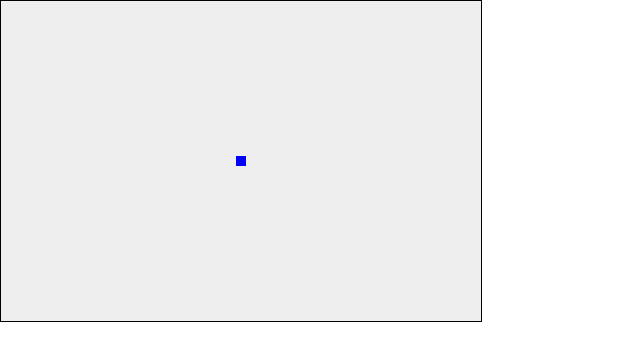
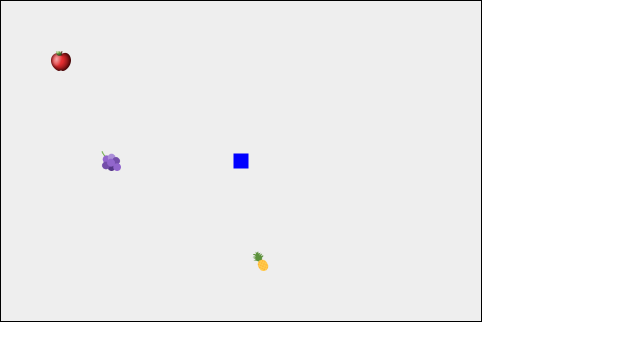
Before and after one commit to BigRigStig/Apple-Farmer, a plain HTML site: page index.html in a window 1280 px wide. Shown: the whole page, without its empty margins (0-640 px from the left). Drawn offline with Linux system fonts and the light colour scheme.

Commit message:
Add files via upload
Now has 3 fruit spawning

```diff
--- a/index.html
+++ b/index.html
@@ -23,13 +23,14 @@
 <body>
     <canvas id="gameCanvas" width="480" height="320"></canvas>
     <script>
-        var c, ctx;
+        var c, ctx, imageAssets;
         var snakeX = 0;
         var snakeY = 0;
-        var snakeSize = 10;
+        var snakeSize = 15;
         var startingPos = true;
         var snakeXSpeed = 10;
         var snakeYSpeed = 10;
+        var fruitSize = 20;
         const LEFT_ARROW = 37;
         const RIGHT_ARROW = 39;
         const UP_ARROW = 38;
@@ -42,14 +43,20 @@
         window.onload = function() {
             c = document.getElementById("gameCanvas");
             ctx = c.getContext("2d");
+            document.addEventListener('keydown', keyPressed);
+            imageAssets = loadImgAssets();
+
             setInterval(mainLoop, 1000 / 10);
-            document.addEventListener('keydown', keyPressed);
-
         };
 
         function mainLoop() {
             colorRect(0, 0, c.width, c.height, '#eee')
             colorRect(snakeX, snakeY, snakeSize, snakeSize, 'blue');
+            drawSprite(imageAssets.apple, 0, 0, 640, 640, 50, 50, fruitSize, fruitSize);
+
+            drawSprite(imageAssets.grapes, 0, 0, 512, 512, 100, 150, fruitSize, fruitSize);
+
+            drawSprite(imageAssets.pineapple, 0, 0, 512, 512, 250, 250, fruitSize, fruitSize);
 
             if (startingPos) {
                 startPos();
@@ -61,9 +68,28 @@
             die();
         };
 
+        function loadImgAssets() {
+            imgs = {};
+
+            imgs.apple = new Image();
+            imgs.apple.src = "apple.png";
+
+            imgs.grapes = new Image();
+            imgs.grapes.src = "grapes.png";
+
+            imgs.pineapple = new Image();
+            imgs.pineapple.src = "pineapple.png";
+            return imgs;
+        }
+
+        function drawSprite(img, sX, sY, sW, sH, dX, dY, dW, dH) {
+            ctx.drawImage(img, sX, sY, sW, sH, dX, dY, dW, dH);
+        }
+
         function colorRect(x, y, w, h, color) {
             ctx.fillStyle = color;
             ctx.fillRect(x, y, w, h);
+
         };
 
         function startPos() {
@@ -130,12 +156,13 @@
 
         };
 
-        function die(){
-          if (snakeX > c.width - snakeSize || snakeY > c.height - snakeSize || snakeX < 0 || snakeY < 0) {
-              console.log('died')
-              location.reload();
+        function die() {
+            if (snakeX > c.width - snakeSize || snakeY > c.height - snakeSize || snakeX < 0 || snakeY < 0) {
+                console.log('died')
+                location.reload();
             };
         };
+        //103 shepard rd
 
     </script>
 </body>
```
Also changed, not shown: apple.png (added), grapes.png (added), pineapple.png (added).
